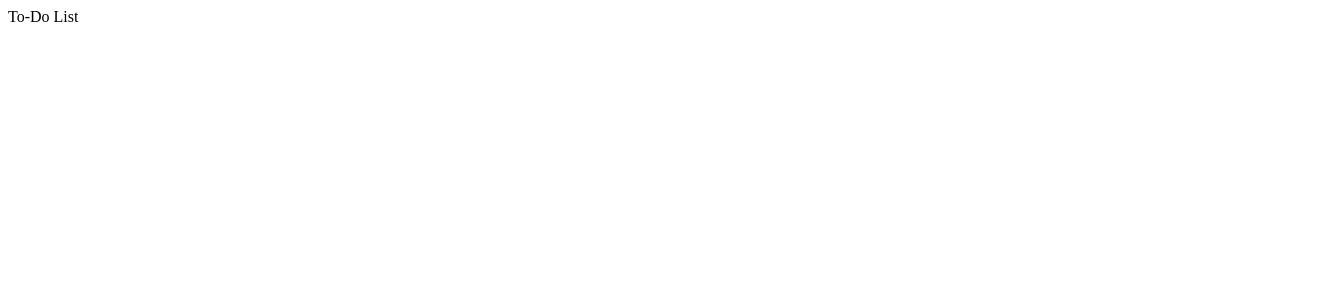
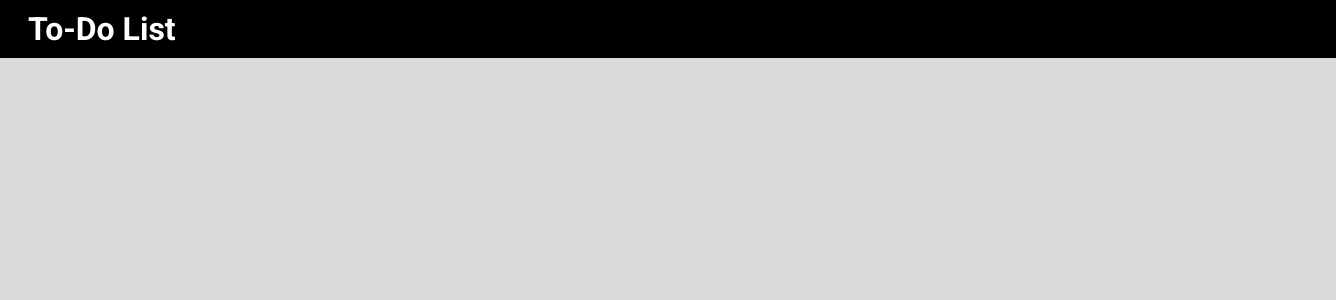
Before and after one commit to thainarapenha/To-Do-List, a React (Vite) app: page / in a window 1280 px wide. Shown: the top 300 px of the page, 1336 px wide, since content can reach past the window. Built offline with nearby package versions, Linux system fonts and the light colour scheme.

Commit message:
feat: adicionando estilização básica do header

```diff
--- a/index.html
+++ b/index.html
@@ -1,10 +1,15 @@
 <!DOCTYPE html>
-<html lang="en">
+<html lang="pt-br">
   <head>
     <meta charset="UTF-8" />
     <link rel="icon" type="image/svg+xml" href="/vite.svg" />
+
+    <link rel="preconnect" href="https://fonts.googleapis.com">
+    <link rel="preconnect" href="https://fonts.gstatic.com" crossorigin>
+    <link href="https://fonts.googleapis.com/css2?family=Roboto:wght@300;400;500;700&display=swap" rel="stylesheet">
+
     <meta name="viewport" content="width=device-width, initial-scale=1.0" />
-    <title>Vite + React + TS</title>
+    <title>To-Do List</title>
   </head>
   <body>
     <div id="root"></div>
--- a/package.json
+++ b/package.json
@@ -16,6 +16,7 @@
     "@types/react": "^18.0.26",
     "@types/react-dom": "^18.0.9",
     "@vitejs/plugin-react": "^3.0.0",
+    "sass": "^1.57.1",
     "typescript": "^4.9.3",
     "vite": "^4.0.0"
   }
--- a/src/App.tsx
+++ b/src/App.tsx
@@ -1,4 +1,5 @@
-import './App.css'
+// import './App.css'
+import "./styles/global.scss";
 import { HeaderComponent } from './components/Header/Header';
 
 function App() {
--- a/src/components/Header/Header.tsx
+++ b/src/components/Header/Header.tsx
@@ -1,8 +1,11 @@
+import "./styles.scss";
 import { memo } from "react";
 
 export function HeaderComponent() {
   return (
-    <header>To-Do List</header>
+    <header>
+      <h1>To-Do List</h1>
+    </header>
   )
 }
 
--- /dev/null
+++ b/src/components/Header/styles.scss
@@ -0,0 +1,13 @@
+header {
+  width: 100%;
+  padding: 10px 28px;
+  background-color: var(--black);
+
+  position: sticky; //para continuar enquanto da scroll na tela
+  top: 0;
+
+  h1 {
+    color: var(--white);
+    margin: 0;
+  }
+}
--- a/src/styles/global.scss
+++ b/src/styles/global.scss
@@ -0,0 +1,15 @@
+:root {
+  --black: #000;
+  --white: #FFF;
+  --gray: #D9D9D9;
+}
+
+body {
+  margin: 0;
+  background-color: var(--gray);
+  overflow-x: hidden;
+}
+
+h1, h2, h3, h4, h5, h6, span, p, button, input, div {
+  font-family: 'Roboto', sans-serif;
+}
```
Also changed, not shown: 1 other file (tests, documents, lock files or other folders).
